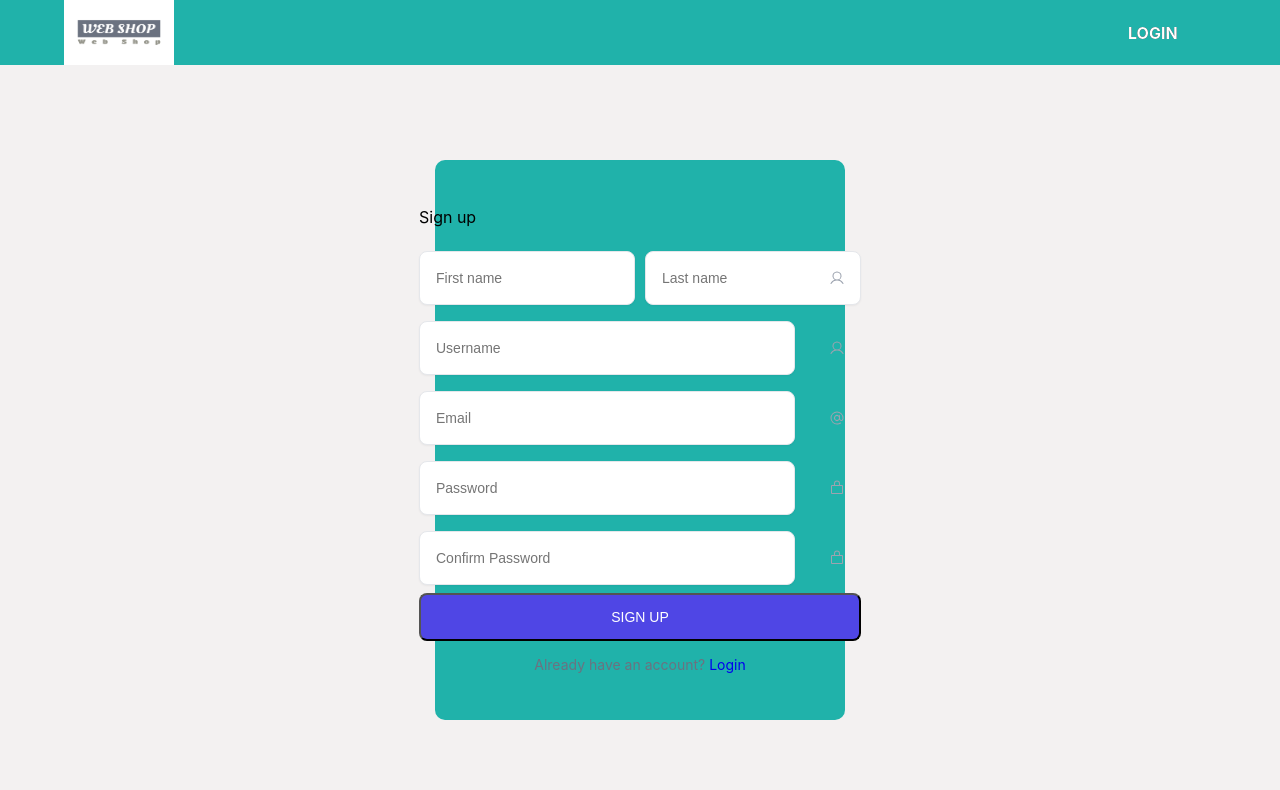
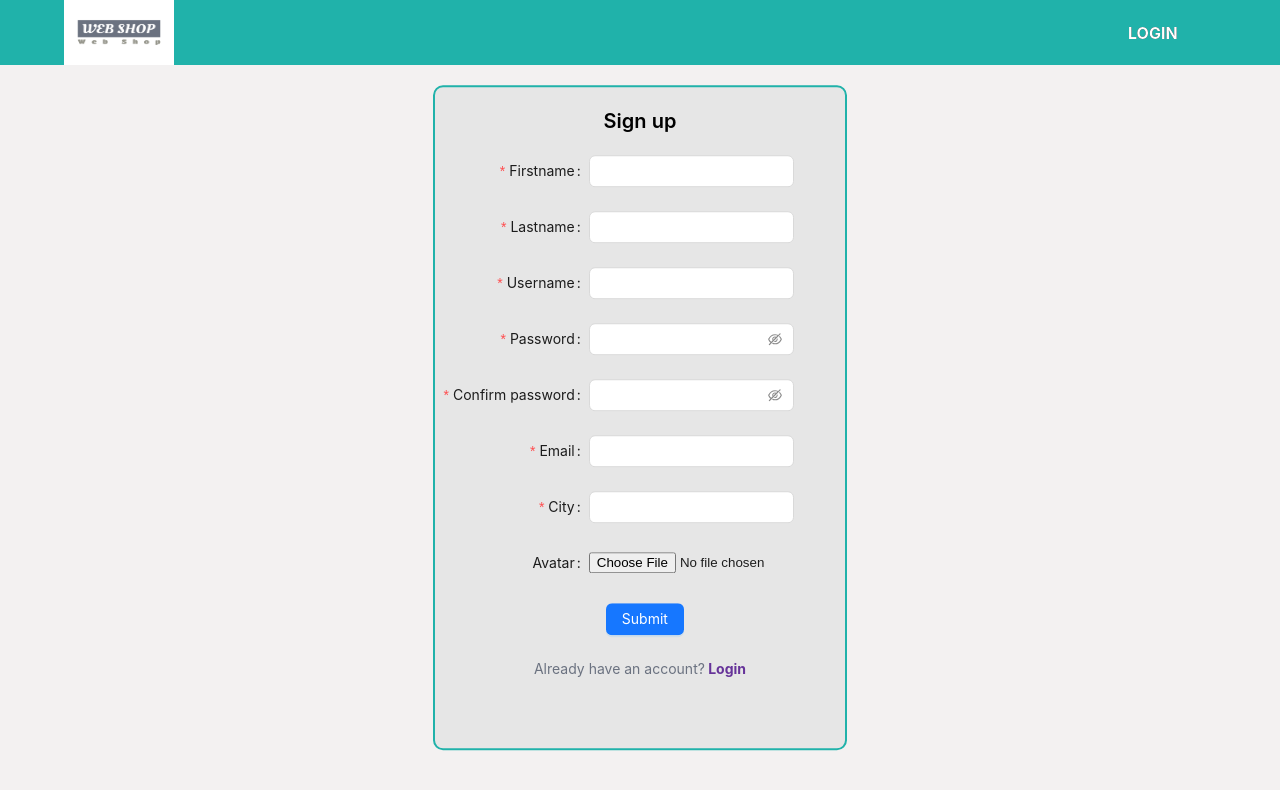
Before and after one commit to radenkosetka7/web-shop-react-app, a React (Create React App) app: page /register in a window 1280 px wide. Shown: the top 790 px of the page. Built offline with nearby package versions, Linux system fonts and the light colour scheme.

Commit message:
register.js

```diff
--- a/src/constant/constants.js
+++ b/src/constant/constants.js
@@ -3,7 +3,3 @@ export const invalidEmail = "Invalid email";
 export const errorLength = "8 characters minimum";
 export const errorCPass = "Password should match";
 export const isRequired = " is required";
-export const passwordForm = "Password";
-export const emailForm = "Email";
-export const confirmPassForm = "Confirm password";
-export const passwordContainsDigits = "Password can't contain only digits";
--- a/src/pages/Login/Login.js
+++ b/src/pages/Login/Login.js
@@ -34,7 +34,7 @@ const Login = () => {
     return (
         <div style={{backgroundColor:'#f3f1f1',height:contentHeight}}>
             <div className='linearGradient'>
-                <form className='form' onSubmit={handleSubmit(onSubmit)}>
+                <form className='form2' onSubmit={handleSubmit(onSubmit)}>
                     <p className="form-title">Sign in to your account</p>
                     <div className="input-container">
                         <input placeholder="Username" type="text"
--- a/src/pages/Register/Register.css
+++ b/src/pages/Register/Register.css
@@ -1,106 +1,12 @@
 @import url('https://fonts.googleapis.com/css2?family=Poppins&display=swap');
 
-.form {
-    background-color: #f8f8ff;
-    display: block;
-    padding: 1rem;
-    max-width: 350px;
-    border-radius: 0.5rem;
-    box-shadow: rgba(0, 0, 0, 0.19) 0px 10px 20px, rgba(0, 0, 0, 0.23) 0px 6px 6px;
-    font-family: 'Poppins', sans-serif;
-
-}
-
-.form-title {
+.form-title1 {
     font-size: 1.25rem;
     line-height: 1.75rem;
     font-weight: 600;
     text-align: center;
     color: #000;
 }
-
-.input-container2 {
-    position: relative;
-}
-
-.input-container1 {
-    display: flex;
-    position: relative;
-    gap: 10px;
-}
-
-.input-container1 input {
-    width: 150px;
-    background-color: #fff;
-    padding: 1rem;
-    padding-right: 3rem;
-    font-size: .875rem;
-    line-height: 1.25rem;
-    border-radius: .5rem;
-    box-shadow: 0 1px 2px 0 rgba(0, 0, 0, 0.05);
-    outline: none;
-    border: 1px solid #e5e7eb;
-    margin: 8px 0;
-}
-
-.input-container1 span {
-    display: grid;
-    position: absolute;
-    top: 0;
-    bottom: 0;
-    right: 0;
-    padding: 0 1rem;
-    place-content: center;
-}
-
-
-
-.input-container2 input,
-.form button {
-    outline: none;
-    border: 1px solid #e5e7eb;
-    margin: 8px 0;
-}
-
-.input-container2 input {
-    background-color: #fff;
-    padding: 1rem;
-    padding-right: 3rem;
-    font-size: .875rem;
-    line-height: 1.25rem;
-    width: 310px;
-    border-radius: .5rem;
-    box-shadow: 0 1px 2px 0 rgba(0, 0, 0, 0.05);
-}
-
-.input-container2 span {
-    display: grid;
-    position: absolute;
-    top: 0;
-    bottom: 0;
-    right: 0;
-    padding: 0 1rem;
-    place-content: center;
-}
-
-.submit {
-    display: block;
-    padding: .75rem 1.25rem;
-    background-color: #4F46E5;
-    color: #ffffff;
-    font-size: .875rem;
-    line-height: 1.25rem;
-    font-weight: 500;
-    width: 100%;
-    border-radius: .5rem;
-    text-transform: uppercase;
-}
-
-.submit:hover {
-    background-color: #473fce;
-    transition: .4s ease-in-out;
-}
-
 .signup-link {
     color: #6B7280;
     font-size: .875rem;
@@ -108,47 +14,26 @@
     text-align: center;
 
 }
-
-.signupLink {
+.signupLink{
     text-decoration: none;
-}
-
-.error {
-    color: #ff0000;
-    font-size: 11px;
-    margin-bottom: 0 !important;
-}
-
-.errorFirsField {
-    color: #ff0000;
-    position: absolute;
-    top: -9px;
-    left: 5px;
-    font-size: 11px;
-}
-
-.errorSecondField {
-    color: #ff0000;
-    position: absolute;
-    top: -9px;
-    right: 5px;
-    font-size: 11px;
-
-
+    color: rebeccapurple;
+    font-weight: bold;
+    font-size: 14px;
 }
 
 .linearGradient1 {
-    display: flex;
+    display: block;
     align-items: center;
     justify-content: center;
-    position: absolute;
-    top: 55%;
+    position: relative;
+    top: 48%;
     left: 50%;
     transform: translate(-50%, -50%);
-    background: #bdc3c7;
-    background: -webkit-linear-gradient(to bottom, #2c3e50, #bdc3c7);
-    background: lightseagreen;
+    background: #e6e6e6;
     width: 410px;
-    height: 560px;
+    height: 90%;
     border-radius: 10px;
+    border: 2px solid lightseagreen;
+    overflow: auto;
+
 }
--- a/src/pages/Register/Register.js
+++ b/src/pages/Register/Register.js
@@ -1,11 +1,10 @@
 import './Register.css';
-import { useForm } from 'react-hook-form';
-import { registration } from '../../services/auth.service';
+import { registration, uploadImage } from '../../services/auth.service';
 import {
-    errorCPass, errorLength, invalidEmail, isRequired,
-    signUpTitle, passwordForm, emailForm, confirmPassForm, passwordContainsDigits
+    signUpTitle, isRequired, errorLength, invalidEmail,errorCPass
 } from '../../constant/constants';
-import { useState } from 'react';
+import React, { useState } from 'react';
+import {Button, Form, Input} from 'antd';
 import { useEffect } from "react";
 import { Link, useNavigate } from 'react-router-dom';
 import { useDispatch, useSelector } from "react-redux";
@@ -13,12 +12,11 @@ import { useDispatch, useSelector } from "react-redux";
 //toast notifications
 import { ToastContainer, toast } from 'react-toastify';
 import 'react-toastify/dist/ReactToastify.css';
+import {UploadOutlined} from "@ant-design/icons";
 
 
 export default function Register() {
 
-    const [errorEmail, setErrorEmail] = useState(null);
-    const [errorPass, setErrorPass] = useState(null);
     const [isDisabled, setIsDisabled] = useState(false);
     const [contentHeight, setContentHeight] = useState('calc(100vh - 65px)');
 
@@ -32,11 +30,6 @@ export default function Register() {
             navigate('/');
     }, [authenticated, navigate, dispatch]);
 
-    const { register, handleSubmit, getValues, formState: { errors } } = useForm();
-
-    const containsOnlyDigits = (value) => {
-        return /^\d+$/.test(value); // check if the value contains only digits
-    };
 
     const notify = () => {
         toast.success('Successfully registered!', {
@@ -50,10 +43,32 @@ export default function Register() {
             theme: "colored",
         });
     }
+    const [selectedFile, setSelectedFile] = useState();
+    const changeHandler = (event) => {
+
+        setSelectedFile(event.target.files[0]);
+
+    };
     const onSubmit = async (registerData) => {
         setIsDisabled(true);
+        const formData= new FormData();
+        formData.append("file",selectedFile);
         try {
-            const response = await registration(registerData);
+            let responseImage=null;
+            if(formData.get("file")!=null)
+            {
+                responseImage = await uploadImage(formData);
+            }
+            const registerReq = {
+                name: registerData.name,
+                surname: registerData.surname,
+                city: registerData.city,
+                username: registerData.username,
+                password: registerData.password,
+                mail: registerData.mail,
+                avatar: responseImage.data !== "" ? responseImage.data : null
+            }
+            const response = await registration(registerReq);
             if (response.status === 200 || response.status === 201) {
                 notify();
                 setTimeout(() => {
@@ -64,170 +79,169 @@ export default function Register() {
                 setIsDisabled(false);
             }
         } catch (error) {
-            setErrorEmail(error.response?.data.email);
-            setErrorPass(error.response?.data.password);
             setIsDisabled(false);
         }
 
     }
+    const onFinishFailed = (errorInfo) => {
+        console.log('Failed:', errorInfo);
+    };
 
     return (
         <div>
             <div style={{backgroundColor:'#f3f1f1',height:contentHeight}}>
                 <div className='linearGradient1'>
-                <form className='form1' onSubmit={handleSubmit(onSubmit)}>
+                    <Form
+                        name="basic"
+                        labelCol={{
+                            span: 9,
+                        }}
+                        wrapperCol={{
+                            span: 12,
+                        }}
+                        style={{
+                            maxWidth: 600,
+                        }}
+                        initialValues={{
+                            remember: true,
+                        }}
+                        onFinish={onSubmit}
+                        onFinishFailed={onFinishFailed}
+                        autoComplete="off"
+                    >
                         <p className='form-title1'>{signUpTitle}</p>
+                        <Form.Item
+                            label="Firstname"
+                            name="name"
 
-                    <div className='input-container1'>
-                        <input
-                            type="text"
-                            className="input"
-                            name="first_name"
-                            placeholder="First name"
-                            {...register("first_name", {
+                            rules={[
+                                {
                                     required: true,
-                                minLength: 3
-                            })} />
-                        {errors.first_name && errors.first_name.type === "required" && (
-                            <p className='errorFirsField'>Required field</p>
-                        )}
-                        {errors.first_name && errors.first_name.type === "minLength" && (
-                            <p className='errorFirsField'>3 characters minimum.</p>
-                        )}
+                                    message: 'Firstname' + isRequired,
+                                },
+                            ]}
+                        >
+                            <Input />
+                        </Form.Item>
+                        <Form.Item
+                            label="Lastname"
+                            name="surname"
 
-                        <input
-                            type="text"
-                            className="input"
-                            name="last_name"
-                            placeholder="Last name"
-                            {...register("last_name", {
+                            rules={[
+                                {
                                     required: true,
-                                minLength: 3
-                            })} />
-                        <span>
-                            <svg xmlns="http://www.w3.org/2000/svg" width="16" height="16" fill="#9ca3af" viewBox="0 0 256 256"><path d="M230.92,212c-15.23-26.33-38.7-45.21-66.09-54.16a72,72,0,1,0-73.66,0C63.78,166.78,40.31,185.66,25.08,212a8,8,0,1,0,13.85,8c18.84-32.56,52.14-52,89.07-52s70.23,19.44,89.07,52a8,8,0,1,0,13.85-8ZM72,96a56,56,0,1,1,56,56A56.06,56.06,0,0,1,72,96Z"></path></svg>
-                        </span>
+                                    message: 'Lastname' + isRequired,
+                                },
+                            ]}
+                        >
+                            <Input />
+                        </Form.Item>
+                        <Form.Item
+                            label="Username"
+                            name="username"
 
-                        {errors.last_name && errors.last_name.type === "required" && (
-                            <p className='errorSecondField'>Required field</p>
-                        )}
-                        {errors.last_name && errors.last_name.type === "minLength" && (
-                            <p className='errorSecondField'>3 characters minimum</p>
-                        )}
+                            rules={[
+                                {
+                                    required: true,
+                                    message: 'Username' + isRequired,
 
-                    </div>
+                                },
+                            ]}
+                        >
+                            <Input />
+                        </Form.Item>
 
-                    <div className='input-container2'>
-                        <input
-                            type="text"
-                            className="input"
-                            name="username"
-                            placeholder="Username"
-                            {...register("username", {
+                        <Form.Item
+                            label="Password"
+                            name="password"
+
+                            rules={[
+                                {
                                     required: true,
-                                minLength: 3
-                            })} />
-                        <span>
-                            <svg xmlns="http://www.w3.org/2000/svg" width="16" height="16" fill="#9ca3af" viewBox="0 0 256 256"><path d="M230.92,212c-15.23-26.33-38.7-45.21-66.09-54.16a72,72,0,1,0-73.66,0C63.78,166.78,40.31,185.66,25.08,212a8,8,0,1,0,13.85,8c18.84-32.56,52.14-52,89.07-52s70.23,19.44,89.07,52a8,8,0,1,0,13.85-8ZM72,96a56,56,0,1,1,56,56A56.06,56.06,0,0,1,72,96Z"></path></svg>
-                        </span>
+                                    message: 'Password' + isRequired,
 
-                        {errors.username && errors.username.type === "required" && (
-                            <p className='errorSecondField'>Required field</p>
-                        )}
-                        {errors.username && errors.username.type === "minLength" && (
-                            <p className='errorSecondField'>3 characters minimum</p>
-                        )}
+                                },
+                                {
+                                    min:8,
+                                    message: errorLength,
+                                }
+                            ]}
+                        >
+                            <Input.Password />
+                        </Form.Item>
+                        <Form.Item
+                            label="Confirm password: "
+                            name="confirmPassword"
 
-                    </div>
+                            rules={[
+                                {
+                                    required: true,
+                                    message: 'Password' + isRequired,
+                                },
+                                ({ getFieldValue }) => ({
+                                    validator(_, value) {
+                                        if (!value || getFieldValue('password') === value) {
+                                            return Promise.resolve();
+                                        }
+                                        return Promise.reject(new Error(errorCPass));
+                                    },
+                                }),
+                            ]}
+                        >
+                            <Input.Password />
+                        </Form.Item>
+                        <Form.Item
+                            label="Email"
+                            name="mail"
+                            rules={[
+                                {
+                                    required: true,
+                                    message: 'Email' + isRequired,
+                                },
+                                {
+                                    type: "email",
+                                    message: invalidEmail
+                                }
+                            ]}
+                        >
+                            <Input/>
+                        </Form.Item>
+                        <Form.Item
+                            label="City"
+                            name="city"
 
-                    <div className='input-container2'>
-                        <input
-                            type="email"
-                            className="input"
-                            name="email"
-                            placeholder="Email"
-                            {...register("email", {
+                            rules={[
+                                {
                                     required: true,
-                                pattern: /^[^@ ]+@[^@ ]+\.[^@ .]{2,}$/
-                            })} />
-                        <span>
-                            <svg xmlns="http://www.w3.org/2000/svg" width="16" height="16" fill="#9ca3af" viewBox="0 0 256 256"><path d="M128,24a104,104,0,0,0,0,208c21.51,0,44.1-6.48,60.43-17.33a8,8,0,0,0-8.86-13.33C166,210.38,146.21,216,128,216a88,88,0,1,1,88-88c0,26.45-10.88,32-20,32s-20-5.55-20-32V88a8,8,0,0,0-16,0v4.26a48,48,0,1,0,5.93,65.1c6,12,16.35,18.64,30.07,18.64,22.54,0,36-17.94,36-48A104.11,104.11,0,0,0,128,24Zm0,136a32,32,0,1,1,32-32A32,32,0,0,1,128,160Z"></path></svg>
-                        </span>
-                    </div>
-                    {errors.email && errors.email.type === "required" &&
-                        (<p className='error'>{emailForm} {isRequired}</p>)}
-
-                    {errors.email && errors.email.type === "pattern" &&
-                        (<p className='error'>{invalidEmail}</p>)}
-
-                    <div className='input-container2'>
-                        <input
-                            type="password"
-                            placeholder='Password'
-                            name="password"
-                            className='input input-field'
-                            {...register("password", {
-                                required: true,
-                                minLength: 8,
-                                validate: {
-                                    containsOnlyDigits: (value) => !containsOnlyDigits(value)
-                                }
-                            })} />
-
-                        <span>
-                            <svg xmlns="http://www.w3.org/2000/svg" width="16" height="16" fill="#9ca3af" viewBox="0 0 256 256"><path d="M208,80H176V56a48,48,0,0,0-96,0V80H48A16,16,0,0,0,32,96V208a16,16,0,0,0,16,16H208a16,16,0,0,0,16-16V96A16,16,0,0,0,208,80ZM96,56a32,32,0,0,1,64,0V80H96ZM208,208H48V96H208V208Z"></path></svg>
-                        </span>
-                    </div>
-                    {errors.password && errors.password.type === "required" &&
-                        (<p className='error'>{passwordForm} {isRequired}</p>)}
-
-
-                    {errors.password && errors.password.type === "minLength" &&
-                        (<p className='error'>{errorLength}</p>)}
-
-                    {errors.password && errors.password.type === "containsOnlyDigits" &&
-                        (<p className='error'>{passwordContainsDigits}</p>)}
-
-                    <div className='input-container2'>
-                        <input
-                            type="password"
-                            placeholder='Confirm Password'
-                            name="password_confirm"
-                            className='input'
-                            {...register("password_confirm", {
-                                required: true,
-                                validate: (value) => {
-                                    const { password } = getValues();
-                                    return password === value
-                                }
-                            })} />
-
-                        <span>
-                            <svg xmlns="http://www.w3.org/2000/svg" width="16" height="16" fill="#9ca3af" viewBox="0 0 256 256"><path d="M208,80H176V56a48,48,0,0,0-96,0V80H48A16,16,0,0,0,32,96V208a16,16,0,0,0,16,16H208a16,16,0,0,0,16-16V96A16,16,0,0,0,208,80ZM96,56a32,32,0,0,1,64,0V80H96ZM208,208H48V96H208V208Z"></path></svg>
-                        </span>
-
-                        {errors.password_confirm && errors.password_confirm.type === "required" &&
-                            (<p className='error'>{confirmPassForm} {isRequired} </p>)}
-
-
-                        {errors.password_confirm && errors.password_confirm.type === "validate" &&
-                            (<p className='error'>{errorCPass}</p>)}
-                    </div>
-
-
-                    <button className='submit' disabled={isDisabled} >
-                        {!isDisabled ? 'Sign up' : 'Loading...'}</button>
-
-
+                                    message: 'City' + isRequired,
+                                },
+                            ]}
+                        >
+                            <Input/>
+                        </Form.Item>
+                        <Form.Item
+                            label="Avatar"
+                            name="avatar"
+                        ><input type="file" onChange={changeHandler} id="file" name="file"
+                                accept=".jpg, .jpeg, .png" />
+                        </Form.Item>
+                        <Form.Item
+                            wrapperCol={{
+                                offset: 10,
+                                span: 16,
+                            }}
+                        >
+                            <Button type="primary" htmlType="submit" disabled={isDisabled}>
+                                {!isDisabled ? 'Submit' : 'Loading...'}
+                            </Button>
+                        </Form.Item>
                         <p className='signup-link'>
                             Already have an account?
                             <Link to="/login" className='signupLink'> Login</Link>
                         </p>
-                    <p className='error' style={{ textAlign: "center" }}>{errorEmail !== null && errorEmail}</p>
-                    <p className='error' style={{ textAlign: "center" }}>{errorPass !== null && errorPass}</p>
-                </form>
+                    </Form>
+
                 </div>
-            <ToastContainer />
             </div>
         </div>
 
--- a/src/redux-store/userSlice.js
+++ b/src/redux-store/userSlice.js
@@ -59,8 +59,6 @@ const userSlice = createSlice({
     extraReducers: {
         [login.fulfilled]: (state,action) =>
         {
-            state.authenticatedFailed=false;
-            state.authenticated=true;
             state.loading=false;
             state.error=null;
         },
@@ -74,6 +72,7 @@ const userSlice = createSlice({
         [getUser.fulfilled]: (state,action) => {
             state.loading=false;
             state.error=null;
+            state.authenticated=true;
             state.user=action.payload;
         },
         [getUser.pending]: (state,action) => {
```
Also changed, not shown: src/pages/Login/Login.css (+5 -2 lines), src/services/auth.service.js (+13 -2 lines). Lines whose indentation alone changed are shown as unchanged.
